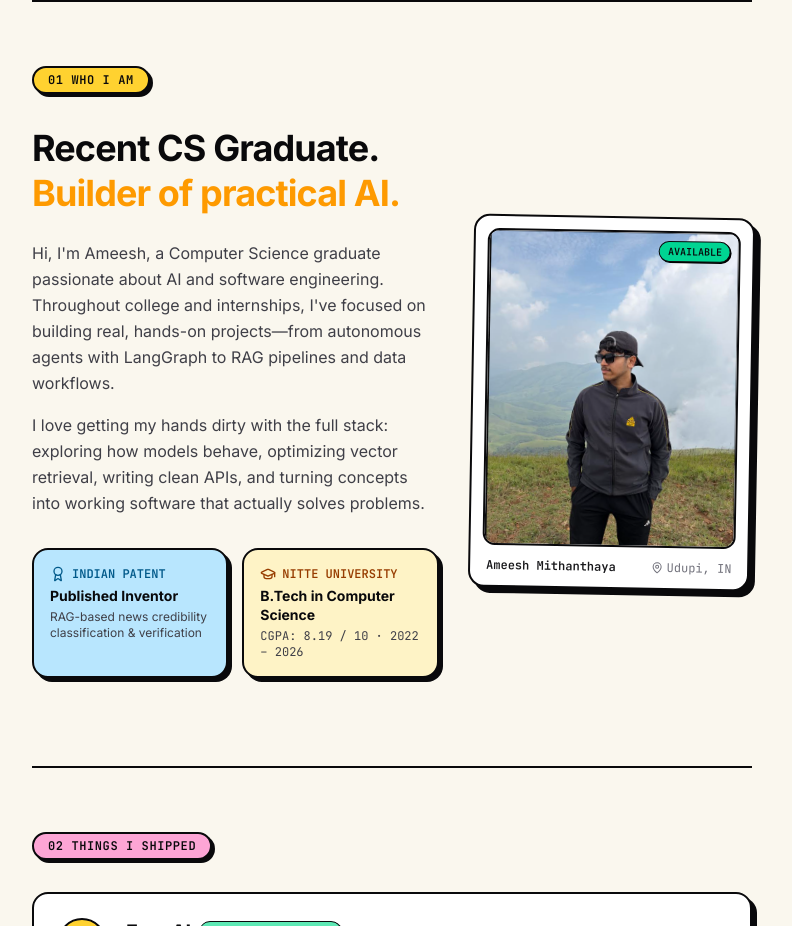
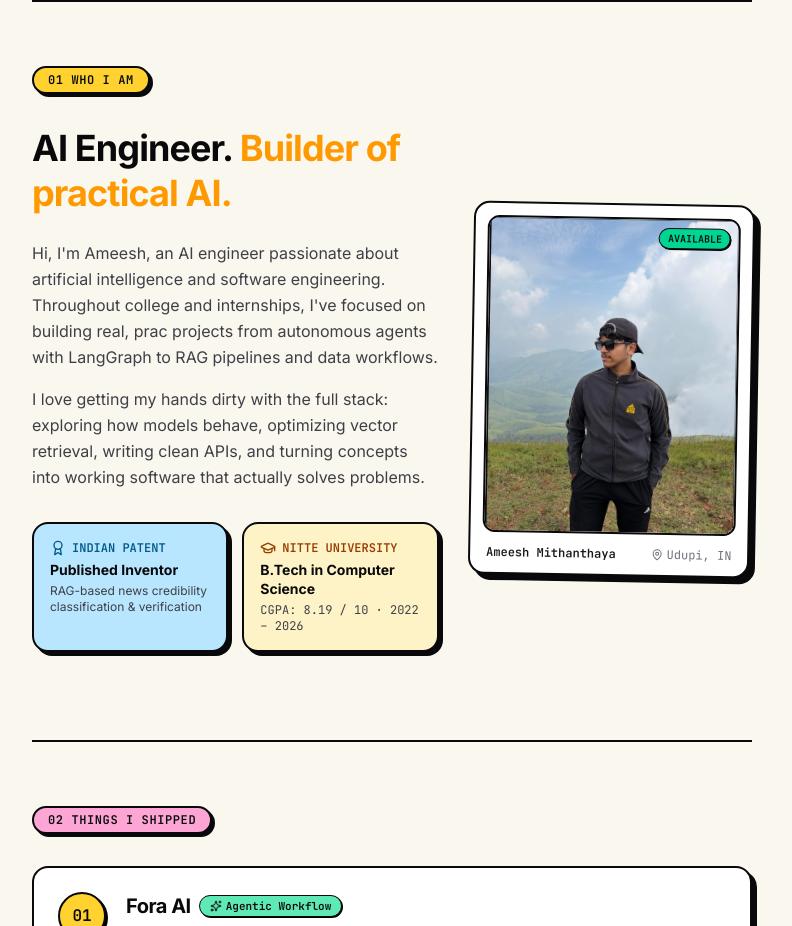
Before and after one commit to ameeshmith/portfolioameesh, a React (Vite) app: page / in a window 1280 px wide. Shown: the part 900-1826 px from the top of the page, without its empty margins (248-1040 px from the left). Built offline with nearby package versions, Linux system fonts and the light colour scheme.

Commit message:
Update About section heading and bio copy

```diff
--- a/src/components/About.tsx
+++ b/src/components/About.tsx
@@ -19,7 +19,7 @@ export const About: React.FC = () => {
           {/* Left: Bio & Highlights */}
           <div className="lg:col-span-7 space-y-6">
             <h2 className="text-3xl sm:text-4xl font-black tracking-tight text-zinc-950 dark:text-white leading-tight">
-              Recent CS Graduate.{' '}
+              AI Engineer.{' '}
               <span className="text-amber-500 dark:text-amber-400 block sm:inline">
                 Builder of practical AI.
               </span>
@@ -27,7 +27,7 @@ export const About: React.FC = () => {
 
             <div className="space-y-4 text-sm sm:text-base text-zinc-700 dark:text-zinc-300 leading-relaxed font-sans">
               <p>
-                Hi, I&apos;m Ameesh, a Computer Science graduate passionate about AI and software engineering. Throughout college and internships, I&apos;ve focused on building real, hands-on projects—from autonomous agents with LangGraph to RAG pipelines and data workflows.
+                Hi, I'm Ameesh, an AI engineer passionate about artificial intelligence and software engineering. Throughout college and internships, I've focused on building real, prac projects from autonomous agents with LangGraph to RAG pipelines and data workflows.
               </p>
               <p>
                 I love getting my hands dirty with the full stack: exploring how models behave, optimizing vector retrieval, writing clean APIs, and turning concepts into working software that actually solves problems.
```
